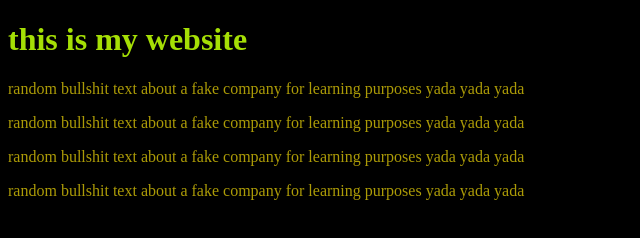
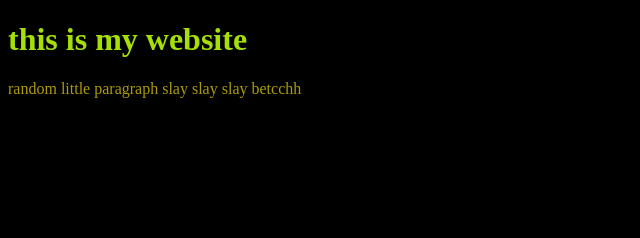
Before and after one commit to donquavious69/donquavious69.github.io, a plain HTML site: page index.html in a window 1280 px wide. Shown: the whole page, without its empty margins (0-640 px from the left). Drawn offline with Linux system fonts and the light colour scheme.

Commit message:
upd
sdsdsd

```diff
--- a/index.html
+++ b/index.html
@@ -19,10 +19,7 @@
             this is my website
         </h1>
 
-        <p style="color:rgb(172, 155, 7)"> random bullshit text about a fake company for learning purposes yada yada yada </p>
-        <p style="color:rgb(172, 155, 7)"> random bullshit text about a fake company for learning purposes yada yada yada </p>
-        <p style="color:rgb(172, 155, 7)"> random bullshit text about a fake company for learning purposes yada yada yada </p>
-        <p style="color:rgb(172, 155, 7)"> random bullshit text about a fake company for learning purposes yada yada yada </p>
+        <p style="color:rgb(172, 155, 7)"> random little paragraph slay slay slay betcchh </p>
 
 
     </body>
```
Also changed, not shown: images/zacbombasticsideeye.png (deleted).
